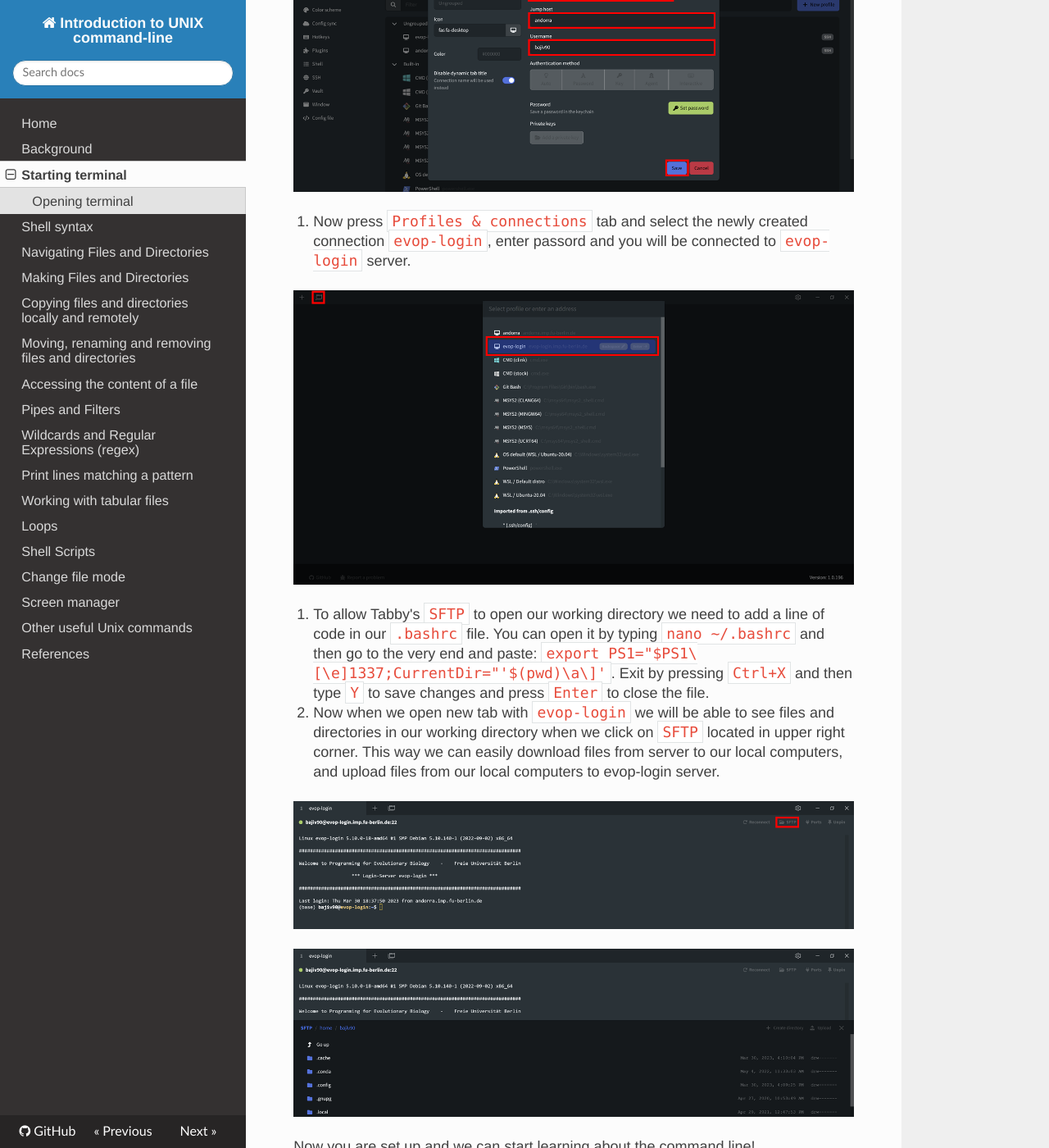
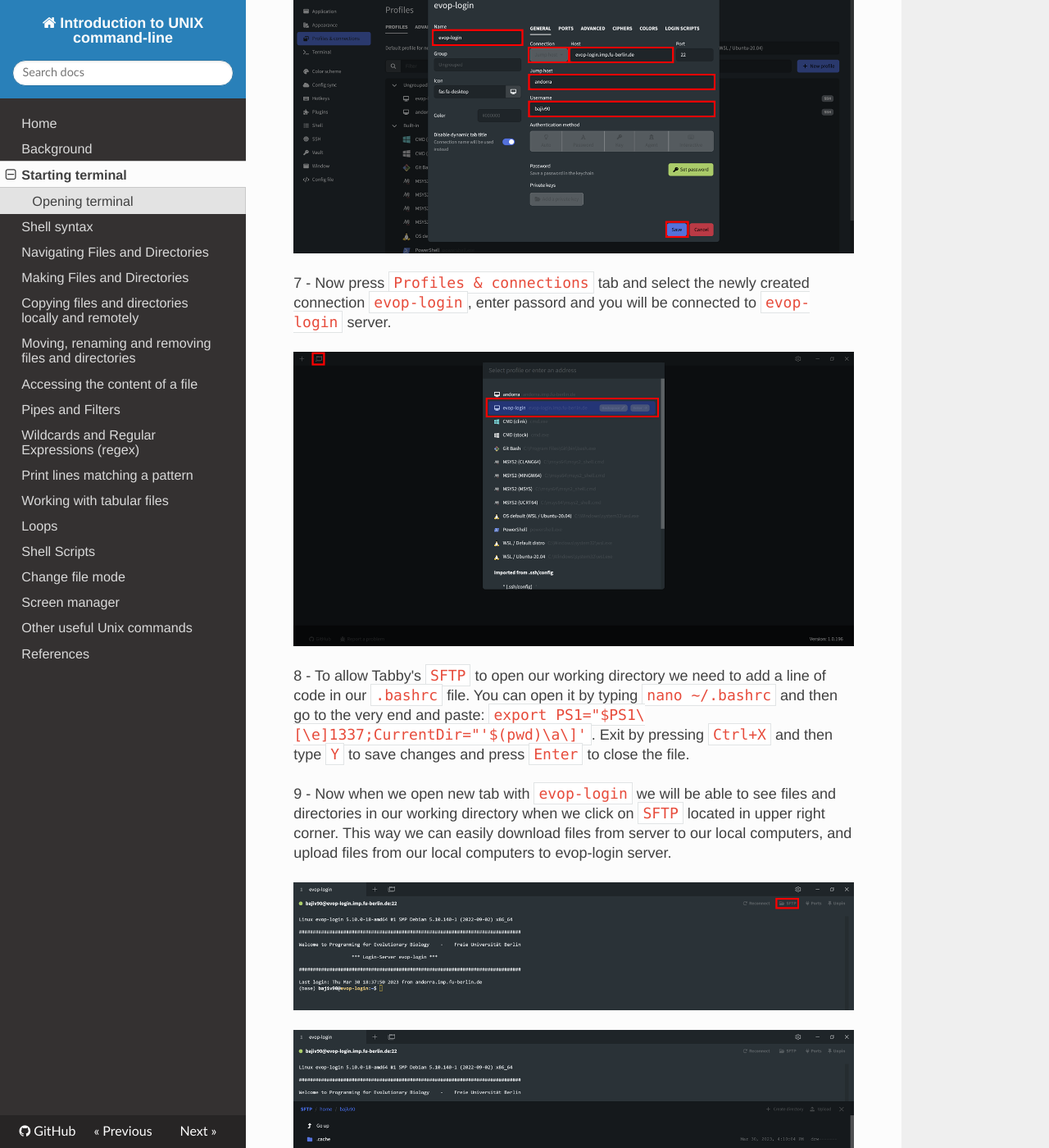
Before and after one commit to bajicv/unix_intro, an MkDocs documentation site: the page built from docs/03_starting.md, in a window 1280 px wide and 1400 px high, scrolled down 3879 px. Shown: the whole window at 82% size. Built offline with MkDocs 1.6.1, drawn with Linux system fonts in a browser that asks for light colours; nearby versions of some CDN libraries; some of the changed text lies outside the part shown.

Commit message:
changes in 03_starting.md

```diff
--- a/docs/03_starting.md
+++ b/docs/03_starting.md
@@ -55,21 +55,18 @@ function openTab(evt, tabName) {
   <button class="tablinks" onclick="openTab(event, 'tab1')">Windows</button>
   <button class="tablinks" onclick="openTab(event, 'tab2')">Mac</button>
   <button class="tablinks" onclick="openTab(event, 'tab3')">Linux</button>
-  <button class="tablinks" onclick="openTab(event, 'tab4')">Windows</button>
-  <button class="tablinks" onclick="openTab(event, 'tab5')">Mac</button>
-  <button class="tablinks" onclick="openTab(event, 'tab6')">Linux</button>
 </div>
 
 <div id="tab1" class="tabcontent">
-  <p>Unfortunately, Windows comes with `Command prompt` or `Windows PowerShell` which is not of interest for us. However, there are many possibilities for us who have Windows OS to use Unix like terminal (e.g. [Tabby](https://tabby.sh/), [MobaXterm](https://mobaxterm.mobatek.net/), [Ubuntu on Windows 10](https://ubuntu.com/tutorials/tutorial-ubuntu-on-windows#1-overview), [Babun](https://babun.github.io/), [Putty Manager](http://puttymanager.sourceforge.net/), [Cygwin](https://www.cygwin.com/), and many others)! For this tutorial we will use Tabby.</p>
+  <p>Unfortunately, Windows comes with <b>Command prompt</b> or <b>Windows PowerShell</b> which is not of interest for us. However, there are many possibilities for us who have Windows OS to use Unix like terminal (e.g. Tabby, MobaXterm, Ubuntu on Windows 10, Babun, Putty Manager, Cygwin, and many others)! For this tutorial we will use <b>Tabby</b>.</p>
 </div>
 
 <div id="tab2" class="tabcontent">
-  <p>The Mac command-line is a program called **Terminal**. It is located in the `/Applications/Utilities/` folder. To find it, go to your `Applications` folder. Near the bottom, you should find a folder called `Utilities`. Go inside, and one of the applications listed is called `Terminal`. Double-click that application to open it.</p>
+  <p>The Mac command-line is a program called <b>Terminal</b>. It is located in the <b>/Applications/Utilities/</b> folder. To find it, go to your <b>Applications</b> folder. Near the bottom, you should find a folder called <b>Utilities</b>. Go inside, and one of the applications listed is called <b>Terminal</b>. Double-click that application to open it.</p>
 </div>
 
 <div id="tab3" class="tabcontent">
-  <p>To find it, click on `Applications` and search for `Terminal` or `Konsole`. Go ahead and open the **command-line**. When you open it you will see a new window, with a simple [prompt](https://en.wikipedia.org/wiki/Command-line_interface#Command_prompt) which indicates that the shell is ready for the input.</p>
+  <p>To find it, click on <b>Applications</b> and search for <b>Terminal</b> or <b>Konsole</b>. Go ahead and open the <b>command-line</b>. When you open it you will see a new window, with a simple <b>prompt</b> which indicates that the shell is ready for the input.</p>
 </div>
 
 ------------------------------------------------------------------------
@@ -88,23 +85,28 @@ Considering that you are using different kinds of OS we will use the Tabby termi
 
 Follow [this YouTube tutorial for installing Tabby on Windows/Linux/MacOS](https://www.youtube.com/watch?v=G03-5RE0ohg&t=2s). You can also find short summary of the steps below.
 
+<div class="tab">
+  <button class="tablinks" onclick="openTab(event, 'tab4')">Windows</button>
+  <button class="tablinks" onclick="openTab(event, 'tab5')">Mac</button>
+  <button class="tablinks" onclick="openTab(event, 'tab6')">Linux</button>
+</div>
 
 <div id="tab4" class="tabcontent">
-  <p>1. Go to `https://github.com/Eugeny/tabby/releases/tag/v1.0.196`.
-     2. Click on [tabby-1.0.196-setup-x64.exe](https://github.com/Eugeny/tabby/releases/download/v1.0.196/tabby-1.0.196-setup-x64.exe).
-     3. Once `tabby-1.0.196-setup-x64.exe` is downloaded double-clicking on it and install it.
-     4. To start the program search for app `Tabby Terminal`.</p>
+  <p>1. Go to https://github.com/Eugeny/tabby/releases/tag/v1.0.196.
+     2. Click on <b>tabby-1.0.196-setup-x64.exe</b>.
+     3. Once <b>tabby-1.0.196-setup-x64.exe</b> is downloaded double-clicking on it and install it.
+     4. To start the program search for app <b>Tabby Terminal</b>.</p>
 </div>
 
 <div id="tab5" class="tabcontent">
-  <p>1. Go to `https://github.com/Eugeny/tabby/releases/tag/v1.0.196`.
-     2. Click on [tabby-1.0.196-macos-x64.pkg](https://github.com/Eugeny/tabby/releases/download/v1.0.196/tabby-1.0.196-macos-x64.pkg).
-     3. Once `tabby-1.0.196-macos-x64.pkg` is downloaded follow the installer.
-     4. To start the program search for `Tabby` and open it.</p>
+  <p>1. Go to https://github.com/Eugeny/tabby/releases/tag/v1.0.196.
+     2. Click on <b>tabby-1.0.196-macos-x64.pkg</b>.
+     3. Once <b>tabby-1.0.196-macos-x64.pkg</b> is downloaded follow the installer.
+     4. To start the program search for <b>Tabby</b> and open it.</p>
 </div>
 
 <div id="tab5" class="tabcontent">
-  <p>[How to install Tabby Terminal on Ubuntu 22.04 Linux](https://linux.how2shout.com/how-to-install-tabby-terminal-on-ubuntu-22-04-linux/)</p>
+  <p>How to install Tabby Terminal on Ubuntu 22.04 Linux: https://linux.how2shout.com/how-to-install-tabby-terminal-on-ubuntu-22-04-linux/</p>
 </div>
 
 ---
@@ -135,37 +137,37 @@ In addition to the main `ssh` command, the SSH suite of programs includes tools
 
 Luckily Tabby allows us to save connections so we can easily access them.
 
-1. Click on `Settings` in the upper right corner or in the middle panel.
+1 - Click on `Settings` in the upper right corner or in the middle panel.
 
 ![Step 1](pics/Tabby_Step_01.png)
 
-2. Select `Profiles & connections` tab in the left side pane and click on `+ New profile` on the right side.
+2 - Select `Profiles & connections` tab in the left side pane and click on `+ New profile` on the right side.
 
 ![Step 2](pics/Tabby_Step_02.png)
 
-3. Select `SSH connection` from the dropdown menu.
+3 - Select `SSH connection` from the dropdown menu.
 
 ![Step 3](pics/Tabby_Step_03.png)
 
-4. Fill in the fields `Name: andorra`, `Host: andorra.imp.fu-berlin.de`, and `Username: your_ZEDAT_username`, and press `Save`.
+4 - Fill in the fields `Name: andorra`, `Host: andorra.imp.fu-berlin.de`, and `Username: your_ZEDAT_username`, and press `Save`.
 
 ![Step 4](pics/Tabby_Step_04.png)
 
-5. Click on `+ New profile` and select `SSH connection`
+5 - Click on `+ New profile` and select `SSH connection`
 
 ![Step 5](pics/Tabby_Step_05.png)
 
-6. Click on `Connection` and in the drop-down menu select `Jump host`. In the newly appeared field `Jump host` select `andorra`. Fill in the rest of the fields `Name: evop-login`, `Host: evop-login.imp.fu-berlin.de`, and `Username: your_ZEDAT_username`, and press `Save`.
+6 - Click on `Connection` and in the drop-down menu select `Jump host`. In the newly appeared field `Jump host` select `andorra`. Fill in the rest of the fields `Name: evop-login`, `Host: evop-login.imp.fu-berlin.de`, and `Username: your_ZEDAT_username`, and press `Save`.
 
 ![Step 6](pics/Tabby_Step_06.png)
 
-7. Now press `Profiles & connections` tab and select the newly created connection `evop-login`, enter passord and you will be connected to `evop-login` server.
+7 - Now press `Profiles & connections` tab and select the newly created connection `evop-login`, enter passord and you will be connected to `evop-login` server.
 
 ![Step 7](pics/Tabby_Step_07.png)
 
-8. To allow Tabby's `SFTP` to open our working directory we need to add a line of code in our `.bashrc` file. You can open it by typing `nano ~/.bashrc` and then go to the very end and paste: `export PS1="$PS1\[\e]1337;CurrentDir="'$(pwd)\a\]'`. Exit by pressing `Ctrl+X` and then type `Y` to save changes and press `Enter` to close the file.
+8 - To allow Tabby's `SFTP` to open our working directory we need to add a line of code in our `.bashrc` file. You can open it by typing `nano ~/.bashrc` and then go to the very end and paste: `export PS1="$PS1\[\e]1337;CurrentDir="'$(pwd)\a\]'`. Exit by pressing `Ctrl+X` and then type `Y` to save changes and press `Enter` to close the file.
 
-9. Now when we open new tab with `evop-login` we will be able to see files and directories in our working directory when we click on `SFTP` located in upper right corner. This way we can easily download files from server to our local computers, and upload files from our local computers to evop-login server.
+9 - Now when we open new tab with `evop-login` we will be able to see files and directories in our working directory when we click on `SFTP` located in upper right corner. This way we can easily download files from server to our local computers, and upload files from our local computers to evop-login server.
 
 ![Step 8](pics/Tabby_Step_08.png)
 
```
Also changed, not shown: docs/01_index.md (line endings or trailing spaces).
